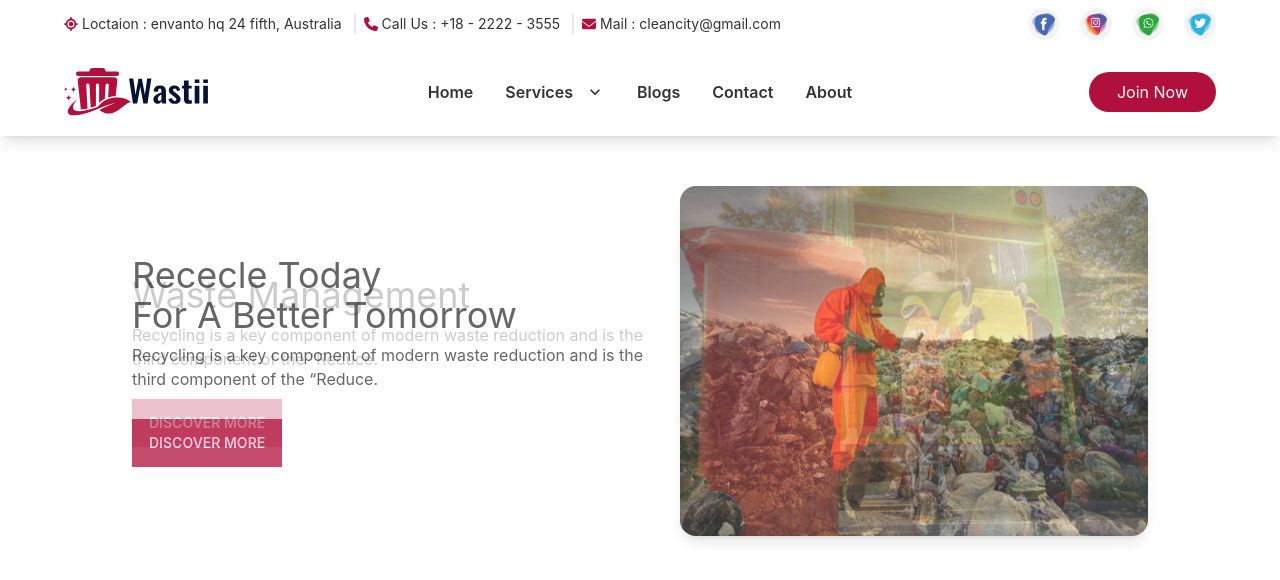
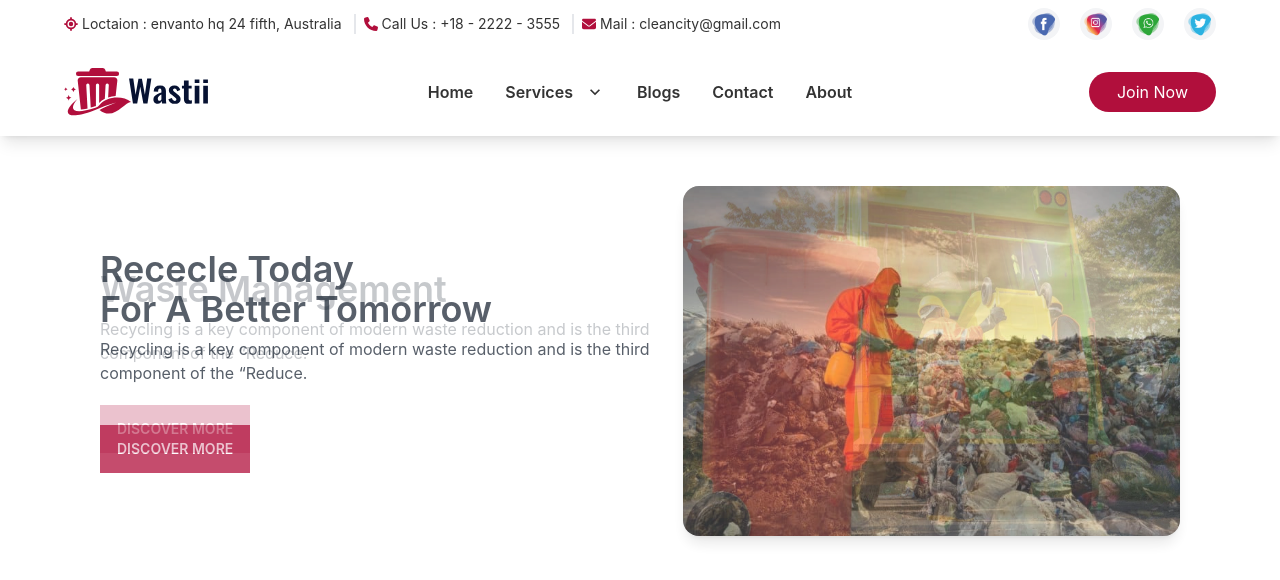
Before and after one commit to sayemhossain/clean-city, a React (Create React App) app: page / in a window 1280 px wide. Shown: the top 580 px of the page. Built offline with nearby package versions, Linux system fonts and the light colour scheme.

Commit message:
new code added

```diff
--- a/src/pages/Home/HomeBanner/HomeBanner.js
+++ b/src/pages/Home/HomeBanner/HomeBanner.js
@@ -19,20 +19,20 @@ const HomeBanner = () => {
     cssEase: "linear",
   };
   return (
-    <div className="md:px-28 ">
+    <div className="md:px-20">
       <div>
         <Slider {...settings}>
           <div className="md:px-5">
-            <div className="flex justify-between h-[450px] items-center">
+            <div className="flex justify-between h-[450px] items-center text-gray-800">
               <div>
-                <h1 className="text-4xl mb-2">
+                <h1 className="text-4xl mb-2 font-semibold">
                   Rececle Today <br /> For A Better Tomorrow
                 </h1>
                 <p>
                   Recycling is a key component of modern waste reduction and is
                   the third component of the “Reduce.
                 </p>
-                <button className="btn btn-secondary rounded-none text-white mt-7">
+                <button className="btn btn-secondary rounded-none text-white mt-10">
                   Discover More
                 </button>
               </div>
@@ -46,14 +46,16 @@ const HomeBanner = () => {
             </div>
           </div>
           <div className="md:px-5">
-            <div className="flex justify-between h-[450px] items-center">
+            <div className="flex justify-between h-[450px] items-center text-gray-800">
               <div>
-                <h1 className="text-4xl mb-2">Waste Management</h1>
+                <h1 className="text-4xl mb-2  font-semibold">
+                  Waste Management
+                </h1>
                 <p>
                   Recycling is a key component of modern waste reduction and is
                   the third component of the “Reduce.
                 </p>
-                <button className="btn btn-secondary rounded-none text-white mt-7">
+                <button className="btn btn-secondary rounded-none text-white mt-10">
                   Discover More
                 </button>
               </div>
@@ -67,14 +69,16 @@ const HomeBanner = () => {
             </div>
           </div>
           <div className="md:px-5">
-            <div className="flex justify-between h-[450px] items-center">
+            <div className="flex justify-between h-[450px] items-center text-gray-800">
               <div>
-                <h1 className="text-4xl mb-2">Discover Services</h1>
+                <h1 className="text-4xl mb-2  font-semibold">
+                  Discover Services
+                </h1>
                 <p>
                   Recycling is a key component of modern waste reduction and is
                   the third component of the “Reduce.
                 </p>
-                <button className="btn btn-secondary rounded-none text-white mt-7">
+                <button className="btn btn-secondary rounded-none text-white mt-10">
                   Discover More
                 </button>
               </div>
```
